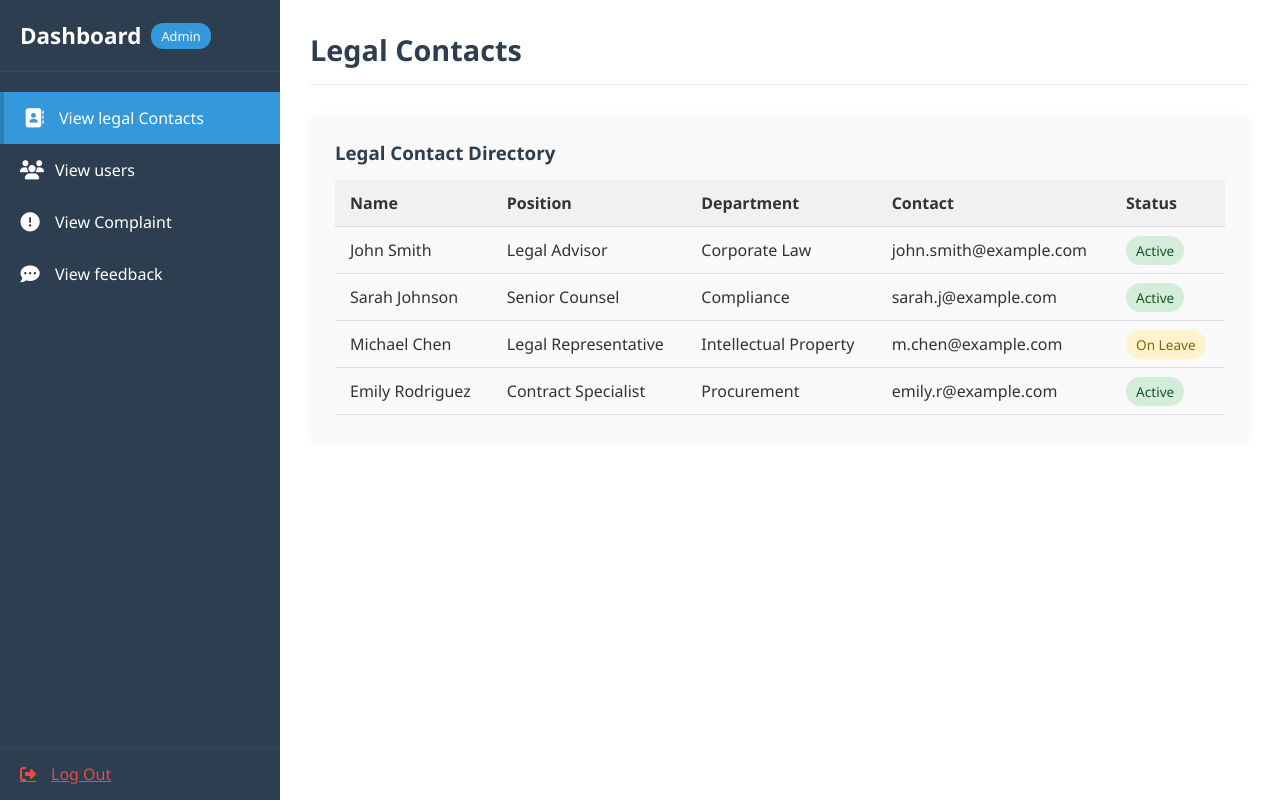
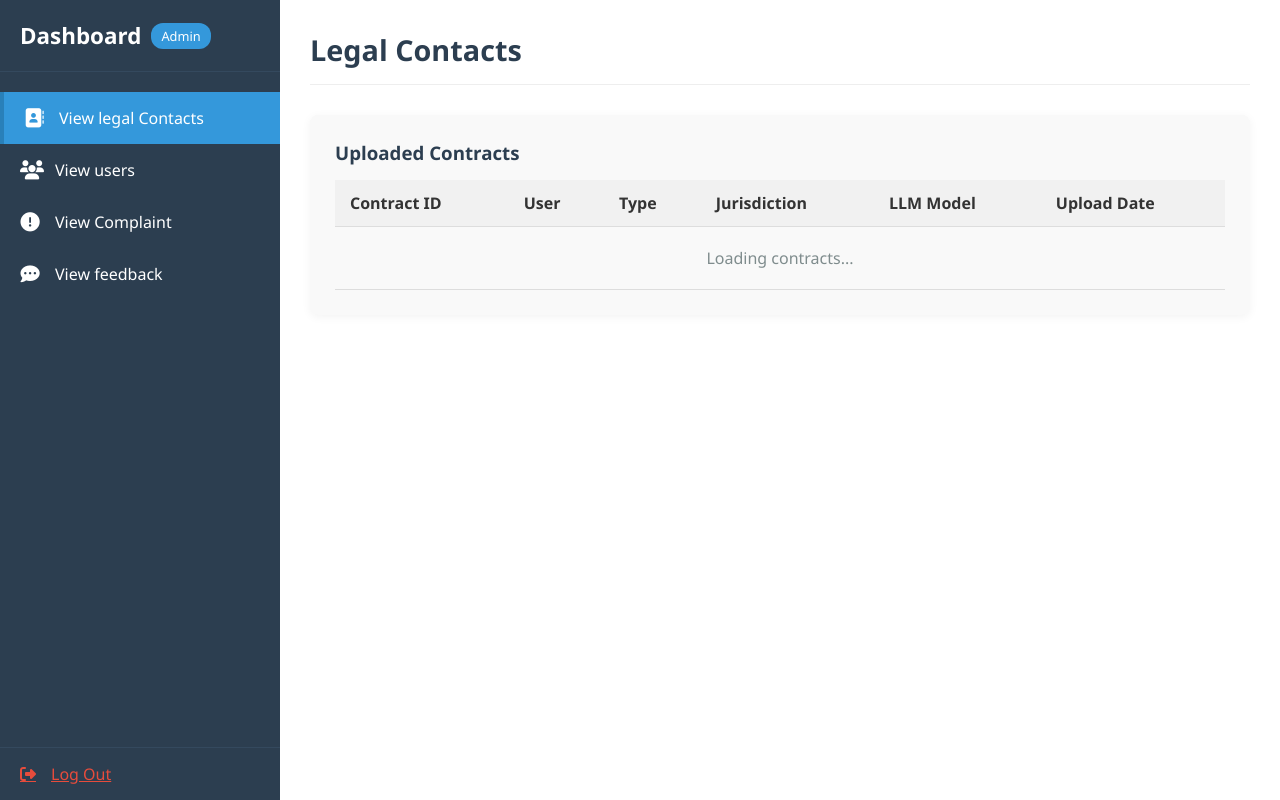
Before and after one commit to Adithyan-cb/ClauseGuard, a Django app: page /admin-dashboard/ in a window 1280 px wide. Run offline with Django 5.2, Linux system fonts and the light colour scheme; the visitor is signed in with stand-in values (Sample User, id 1).

Commit message:
change file to show contracts , complaint and feedback from database

```diff
--- a/templates/admin.html
+++ b/templates/admin.html
@@ -290,46 +290,22 @@
 
         <div id="legal-contacts" class="content-section">
             <div class="content-card">
-                <h3>Legal Contact Directory</h3>
+                <h3>Uploaded Contracts</h3>
                 <div class="table-container">
                     <table>
                         <thead>
                             <tr>
-                                <th>Name</th>
-                                <th>Position</th>
-                                <th>Department</th>
-                                <th>Contact</th>
-                                <th>Status</th>
+                                <th>Contract ID</th>
+                                <th>User</th>
+                                <th>Type</th>
+                                <th>Jurisdiction</th>
+                                <th>LLM Model</th>
+                                <th>Upload Date</th>
                             </tr>
                         </thead>
-                        <tbody>
+                        <tbody id="contracts-tbody">
                             <tr>
-                                <td>John Smith</td>
-                                <td>Legal Advisor</td>
-                                <td>Corporate Law</td>
-                                <td>john.smith@example.com</td>
-                                <td><span class="status active">Active</span></td>
-                            </tr>
-                            <tr>
-                                <td>Sarah Johnson</td>
-                                <td>Senior Counsel</td>
-                                <td>Compliance</td>
-                                <td>sarah.j@example.com</td>
-                                <td><span class="status active">Active</span></td>
-                            </tr>
-                            <tr>
-                                <td>Michael Chen</td>
-                                <td>Legal Representative</td>
-                                <td>Intellectual Property</td>
-                                <td>m.chen@example.com</td>
-                                <td><span class="status pending">On Leave</span></td>
-                            </tr>
-                            <tr>
-                                <td>Emily Rodriguez</td>
-                                <td>Contract Specialist</td>
-                                <td>Procurement</td>
-                                <td>emily.r@example.com</td>
-                                <td><span class="status active">Active</span></td>
+                                <td colspan="6" style="text-align: center; padding: 20px; color: #7f8c8d;">Loading contracts...</td>
                             </tr>
                         </tbody>
                     </table>
@@ -367,46 +343,19 @@
                     <table>
                         <thead>
                             <tr>
-                                <th>Complaint ID</th>
-                                <th>User</th>
                                 <th>Subject</th>
-                                <th>Date Filed</th>
+                                <th>Category</th>
                                 <th>Priority</th>
-                                <th>Status</th>
+                                <th>Message</th>
+                                <th>Admin Reply</th>
+                                <th>Created At</th>
+                                <th>Replied At</th>
+                                <th>User ID</th>
                             </tr>
                         </thead>
-                        <tbody>
+                        <tbody id="complaints-tbody">
                             <tr>
-                                <td>#CMP001</td>
-                                <td>Alex Thompson</td>
-                                <td>Payment Issue</td>
-                                <td>2023-08-15</td>
-                                <td>High</td>
-                                <td><span class="status pending">In Progress</span></td>
-                            </tr>
-                            <tr>
-                                <td>#CMP002</td>
-                                <td>Jessica Williams</td>
-                                <td>Account Access</td>
-                                <td>2023-08-18</td>
-                                <td>Medium</td>
-                                <td><span class="status resolved">Resolved</span></td>
-                            </tr>
-                            <tr>
-                                <td>#CMP003</td>
-                                <td>Robert Davis</td>
-                                <td>Service Quality</td>
-                                <td>2023-08-20</td>
-                                <td>Medium</td>
-                                <td><span class="status pending">In Progress</span></td>
-                            </tr>
-                            <tr>
-                                <td>#CMP004</td>
-                                <td>Maria Garcia</td>
-                                <td>Billing Dispute</td>
-                                <td>2023-08-22</td>
-                                <td>High</td>
-                                <td><span class="status pending">In Progress</span></td>
+                                <td colspan="8" style="text-align: center; padding: 20px; color: #7f8c8d;">Loading complaints...</td>
                             </tr>
                         </tbody>
                     </table>
@@ -417,33 +366,24 @@
         <div id="feedback" class="content-section" style="display: none;">
             <div class="content-card">
                 <h3>User Feedback</h3>
-                <div class="feedback-item">
-                    <div class="feedback-header">
-                        <span class="feedback-author">Alex Thompson</span>
-                        <span class="feedback-date">2023-08-25</span>
-                    </div>
-                    <p>The new dashboard interface is intuitive and easy to navigate. Great job on the redesign!</p>
-                </div>
-                <div class="feedback-item">
-                    <div class="feedback-header">
-                        <span class="feedback-author">Jessica Williams</span>
-                        <span class="feedback-date">2023-08-24</span>
-                    </div>
-                    <p>I'm experiencing some delays when loading reports. It would be great if this could be optimized.</p>
-                </div>
-                <div class="feedback-item">
-                    <div class="feedback-header">
-                        <span class="feedback-author">Robert Davis</span>
-                        <span class="feedback-date">2023-08-23</span>
-                    </div>
-                    <p>The customer support team was very helpful in resolving my issue. Keep up the good work!</p>
-                </div>
-                <div class="feedback-item">
-                    <div class="feedback-header">
-                        <span class="feedback-author">Maria Garcia</span>
-                        <span class="feedback-date">2023-08-22</span>
-                    </div>
-                    <p>It would be helpful to have a mobile app version of this platform for on-the-go access.</p>
+                <div class="table-container">
+                    <table>
+                        <thead>
+                            <tr>
+                                <th>Date</th>
+                                <th>Category</th>
+                                <th>Rating</th>
+                                <th>Message</th>
+                                <th>Created At</th>
+                                <th>User ID</th>
+                            </tr>
+                        </thead>
+                        <tbody id="feedback-tbody">
+                            <tr>
+                                <td colspan="6" style="text-align: center; padding: 20px; color: #7f8c8d;">Loading feedback...</td>
+                            </tr>
+                        </tbody>
+                    </table>
                 </div>
             </div>
         </div>
@@ -488,6 +428,21 @@
                     if (sectionId === 'users') {
                         loadUsers();
                     }
+
+                    // Load contracts data if legal-contacts section is clicked
+                    if (sectionId === 'legal-contacts') {
+                        loadContracts();
+                    }
+
+                    // Load complaints data if complaints section is clicked
+                    if (sectionId === 'complaints') {
+                        loadComplaints();
+                    }
+
+                    // Load feedback data if feedback section is clicked
+                    if (sectionId === 'feedback') {
+                        loadFeedback();
+                    }
                 });
             });
 
@@ -523,6 +478,105 @@
                     });
             }
 
+            // Function to load contracts via AJAX
+            function loadContracts() {
+                fetch('/api/get-contracts/')
+                    .then(response => response.json())
+                    .then(data => {
+                        const contractsTbody = document.getElementById('contracts-tbody');
+
+                        if (data.status === 'success' && data.contracts.length > 0) {
+                            contractsTbody.innerHTML = '';
+                            data.contracts.forEach(contract => {
+                                const contractIdFormatted = '#CTR' + String(contract.id).padStart(3, '0');
+                                const row = `
+                                    <tr>
+                                        <td>${contractIdFormatted}</td>
+                                        <td>${contract.user}</td>
+                                        <td>${contract.contract_type}</td>
+                                        <td>${contract.jurisdiction}</td>
+                                        <td>${contract.llm_model}</td>
+                                        <td>${contract.uploaded_at}</td>
+                                    </tr>
+                                `;
+                                contractsTbody.innerHTML += row;
+                            });
+                        } else {
+                            contractsTbody.innerHTML = '<tr><td colspan="6" style="text-align: center; padding: 20px; color: #7f8c8d;">No contracts found</td></tr>';
+                        }
+                    })
+                    .catch(error => {
+                        console.error('Error loading contracts:', error);
+                        document.getElementById('contracts-tbody').innerHTML = '<tr><td colspan="6" style="text-align: center; padding: 20px; color: #e74c3c;">Error loading contracts</td></tr>';
+                    });
+            }
+
+            // Function to load complaints via AJAX
+            function loadComplaints() {
+                fetch('/api/get-complaints/')
+                    .then(response => response.json())
+                    .then(data => {
+                        const complaintsTbody = document.getElementById('complaints-tbody');
+
+                        if (data.status === 'success' && data.complaints.length > 0) {
+                            complaintsTbody.innerHTML = '';
+                            data.complaints.forEach(complaint => {
+                                const row = `
+                                    <tr>
+                                        <td>${complaint.subject || 'N/A'}</td>
+                                        <td>${complaint.category || 'N/A'}</td>
+                                        <td>${complaint.priority || 'N/A'}</td>
+                                        <td>${complaint.message || 'N/A'}</td>
+                                        <td>${complaint.admin_reply || 'Pending'}</td>
+                                        <td>${complaint.created_at}</td>
+                                        <td>${complaint.replied_at || 'N/A'}</td>
+                                        <td>${complaint.user_id}</td>
+                                    </tr>
+                                `;
+                                complaintsTbody.innerHTML += row;
+                            });
+                        } else {
+                            complaintsTbody.innerHTML = '<tr><td colspan="8" style="text-align: center; padding: 20px; color: #7f8c8d;">No complaints found</td></tr>';
+                        }
+                    })
+                    .catch(error => {
+                        console.error('Error loading complaints:', error);
+                        document.getElementById('complaints-tbody').innerHTML = '<tr><td colspan="8" style="text-align: center; padding: 20px; color: #e74c3c;">Error loading complaints</td></tr>';
+                    });
+            }
+
+            // Function to load feedback via AJAX
+            function loadFeedback() {
+                fetch('/api/get-feedback/')
+                    .then(response => response.json())
+                    .then(data => {
+                        const feedbackTbody = document.getElementById('feedback-tbody');
+
+                        if (data.status === 'success' && data.feedbacks.length > 0) {
+                            feedbackTbody.innerHTML = '';
+                            data.feedbacks.forEach(feedback => {
+                                const row = `
+                                    <tr>
+                                        <td>${feedback.date || 'N/A'}</td>
+                                        <td>${feedback.category || 'N/A'}</td>
+                                        <td>${feedback.rating || 'N/A'}</td>
+                                        <td>${feedback.message || 'N/A'}</td>
+                                        <td>${feedback.created_at}</td>
+                                        <td>${feedback.user_id}</td>
+                                    </tr>
+                                `;
+                                feedbackTbody.innerHTML += row;
+                            });
+                        } else {
+                            feedbackTbody.innerHTML = '<tr><td colspan="6" style="text-align: center; padding: 20px; color: #7f8c8d;">No feedback found</td></tr>';
+                        }
+                    })
+                    .catch(error => {
+                        console.error('Error loading feedback:', error);
+                        document.getElementById('feedback-tbody').innerHTML = '<tr><td colspan="6" style="text-align: center; padding: 20px; color: #e74c3c;">Error loading feedback</td></tr>';
+                    });
+            }
+
             // Logout functionality
             logoutBtn.addEventListener('click', function() {
                 notificationText.textContent = 'Logged out successfully';
```
